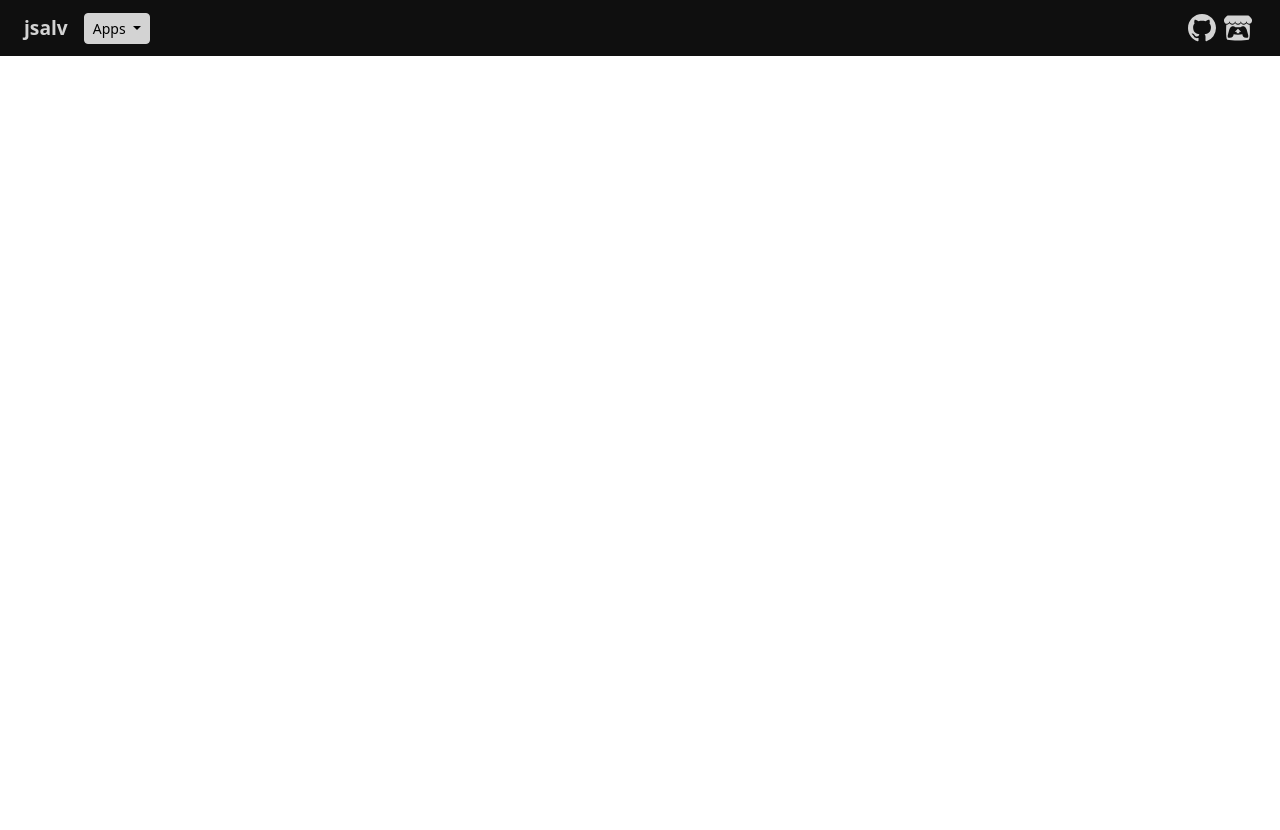
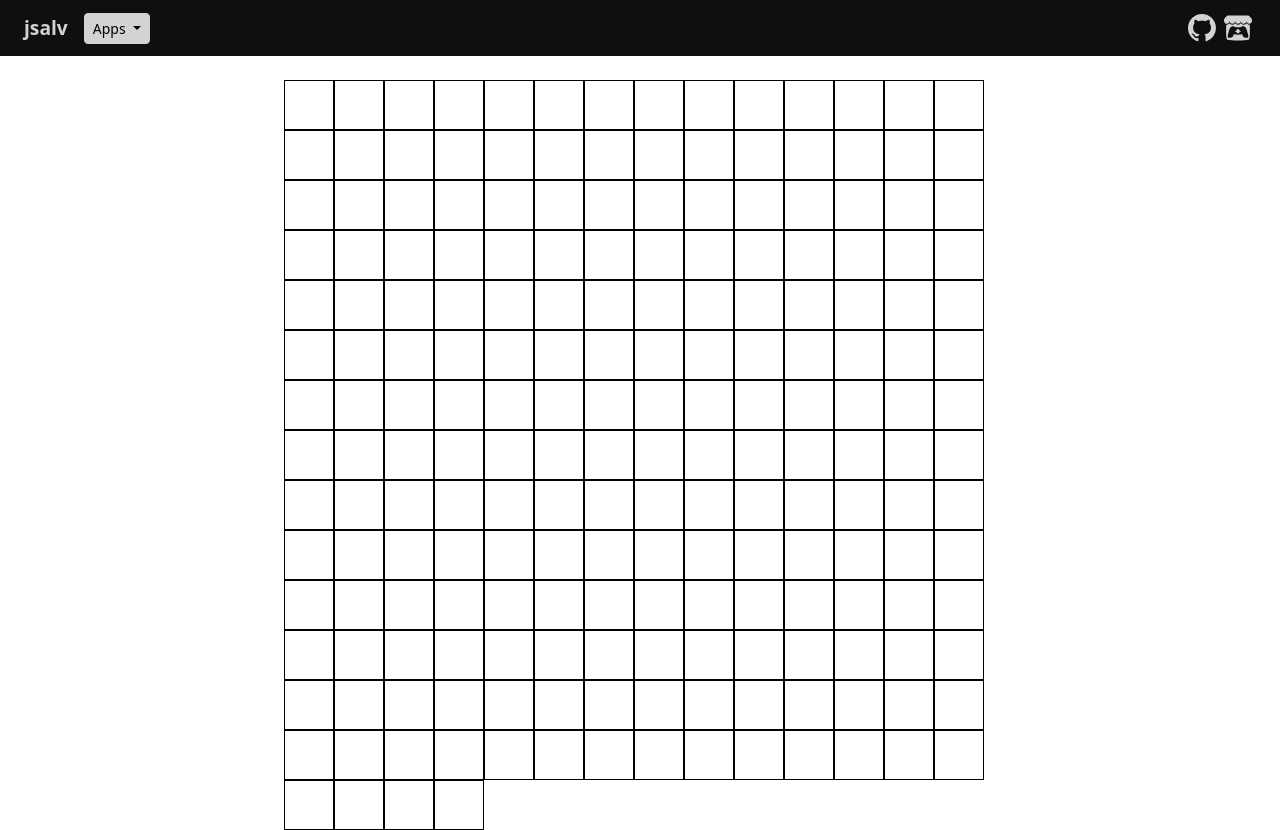
Before and after one commit to jsal13/jsal13.github.io, a Vue app: page /#/grid in a window 1280 px wide. Before the commit the page ends 800 px from the top, so only its background shows below. Built offline with nearby package versions, Linux system fonts and the light colour scheme.

Commit message:
feat: adds grid;

```diff
--- /dev/null
+++ b/src/components/apps/grid/GridSpan.vue
@@ -0,0 +1,15 @@
+<script setup>
+import { ref } from 'vue'
+
+import GridSquare from '/src/components/apps/grid/GridSquare.vue'
+
+const numSquares = ref(200)
+</script>
+
+<template>
+  <div class="grid-span">
+    <div class="container d-inline-flex flex-wrap">
+      <GridSquare v-for="n in numSquares" :key="'square-' + n" />
+    </div>
+  </div>
+</template>
--- /dev/null
+++ b/src/components/apps/grid/GridSquare.vue
@@ -0,0 +1,38 @@
+<script setup>
+import { ref, watch } from 'vue'
+
+// White, Green, Red, Yellow
+const colorProgression = ['#ffffff', '#2a7f62', '#f55d3e', '#f7cb15']
+
+const idx = ref(0)
+const squareColor = ref(colorProgression[idx.value])
+
+watch(
+  () => idx.value,
+  (val) => {
+    squareColor.value = colorProgression[val]
+  }
+)
+
+function ChangeColor() {
+  idx.value = (idx.value + 1) % colorProgression.length
+}
+</script>
+
+<template>
+  <div class="grid-square">
+    <div
+      class="grid-square-single"
+      :style="'background-color: ' + squareColor + ';'"
+      @click="ChangeColor()"
+    ></div>
+  </div>
+</template>
+
+<style>
+.grid-square-single {
+  height: 50px;
+  width: 50px;
+  border: 1px solid black;
+}
+</style>
--- a/src/components/home/HomePage.vue
+++ b/src/components/home/HomePage.vue
@@ -20,7 +20,8 @@ const appsListData = ref({
     `<a href="#/bass-practice">Bass Practice</a>: Gives a random practice routine for bass guitar.`,
     `<a href="#/vocal-practice">Vocal Practice</a>: Gives a random practice routine for vocal lessons.`,
     `<a href="#/dance-practice">Dance Practice</a>: Gives a random practice routine for misc dance lessons.`,
-    `<a href="#/dice">Dice Roller</a>: Roll some dice.  I need to roll dice a lot.`
+    `<a href="#/dice">Dice Roller</a>: Roll some dice.  I need to roll dice a lot.`,
+    `<a href="#/dice">Grid for D&D</a>: A little grid for use in combat for D&D.`
   ]
 })
 
--- a/src/components/navigation/NaviBar.vue
+++ b/src/components/navigation/NaviBar.vue
@@ -11,8 +11,12 @@ import NaviBarIcons from '/src/components/navigation/NaviBarIcons.vue'
         </a>
 
         <div class="dropdown nav-dropdown">
-          <button class="btn btn-secondary dropdown-toggle btn-sm" type="button" data-bs-toggle="dropdown"
-            aria-expanded="false">
+          <button
+            class="btn btn-secondary dropdown-toggle btn-sm"
+            type="button"
+            data-bs-toggle="dropdown"
+            aria-expanded="false"
+          >
             Apps
           </button>
           <ul class="dropdown-menu larger-menu">
@@ -40,6 +44,9 @@ import NaviBarIcons from '/src/components/navigation/NaviBarIcons.vue'
             <li class="app-dropdown-item">
               <RouterLink to="/dice">Dice Roller</RouterLink>
             </li>
+            <li class="app-dropdown-item">
+              <RouterLink to="/grid">Grid for D&D</RouterLink>
+            </li>
           </ul>
         </div>
       </div>
@@ -50,7 +57,7 @@ import NaviBarIcons from '/src/components/navigation/NaviBarIcons.vue'
 </template>
 
 <style>
-.navbar-title-jsalv>* {
+.navbar-title-jsalv > * {
   font-size: 1.2rem;
   text-decoration: none !important;
   font-weight: bold !important;
@@ -62,7 +69,7 @@ import NaviBarIcons from '/src/components/navigation/NaviBarIcons.vue'
   padding-bottom: 0.75rem;
 }
 
-.app-dropdown-item>a {
+.app-dropdown-item > a {
   font-size: 1.1rem;
   text-decoration: none !important;
   font-weight: bold !important;
--- a/src/router/index.js
+++ b/src/router/index.js
@@ -8,6 +8,7 @@ import BassPracticeView from '/src/views/BassPracticeView.vue'
 import VocalPracticeView from '/src/views/VocalPracticeView.vue'
 import DancePracticeView from '/src/views/DancePracticeView.vue'
 import DiceRollerView from '/src/views/DiceRollerView.vue'
+import GridSpanView from '/src/views/GridSpanView.vue'
 
 
 const router = createRouter({
@@ -52,6 +53,11 @@ const router = createRouter({
       path: '/dice',
       name: 'diceroller',
       component: DiceRollerView
+    },
+        {
+      path: '/grid',
+      name: 'gridspan',
+      component: GridSpanView
     }
   ]
 })
--- /dev/null
+++ b/src/views/GridSpanView.vue
@@ -0,0 +1,9 @@
+<script setup>
+import GridSpan from '/src/components/apps/grid/GridSpan.vue'
+</script>
+
+<template>
+  <main>
+    <GridSpan />
+  </main>
+</template>
```
